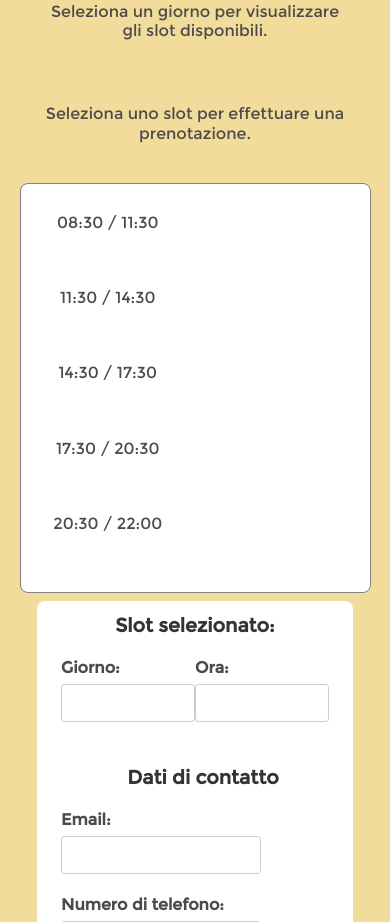
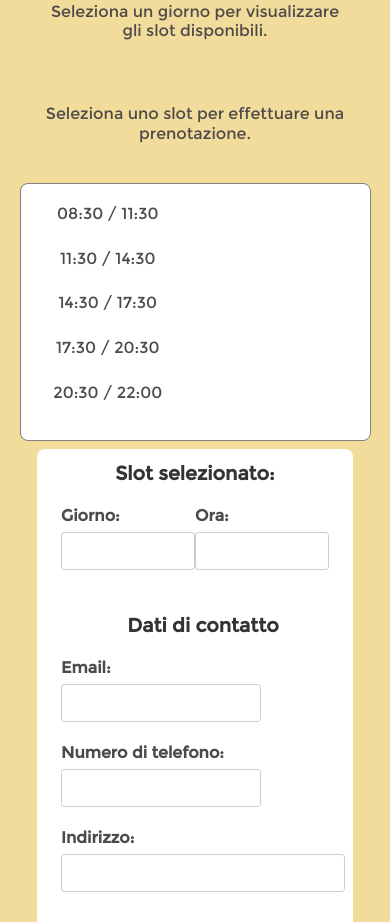
Before and after one commit to monkymiky/Progetto-Tec-Web, a PHP site: page /php/prenotazioni.php in a window 390 px wide. Shown: the part 727-1649 px from the top of the page. Run offline with PHP 8.4, Linux system fonts and the light colour scheme; data that the repository does not hold is empty.

Commit message:
piccoli aggiustamenti lista orari 3h mobile

```diff
--- a/css/mini.css
+++ b/css/mini.css
@@ -418,6 +418,5 @@ footer p a {
 }
 
 #listaOrari3h li {
-  padding-top: 0.7em;
-  padding-bottom: 2.5em;
+  line-height: 1.8em;
 }
```
